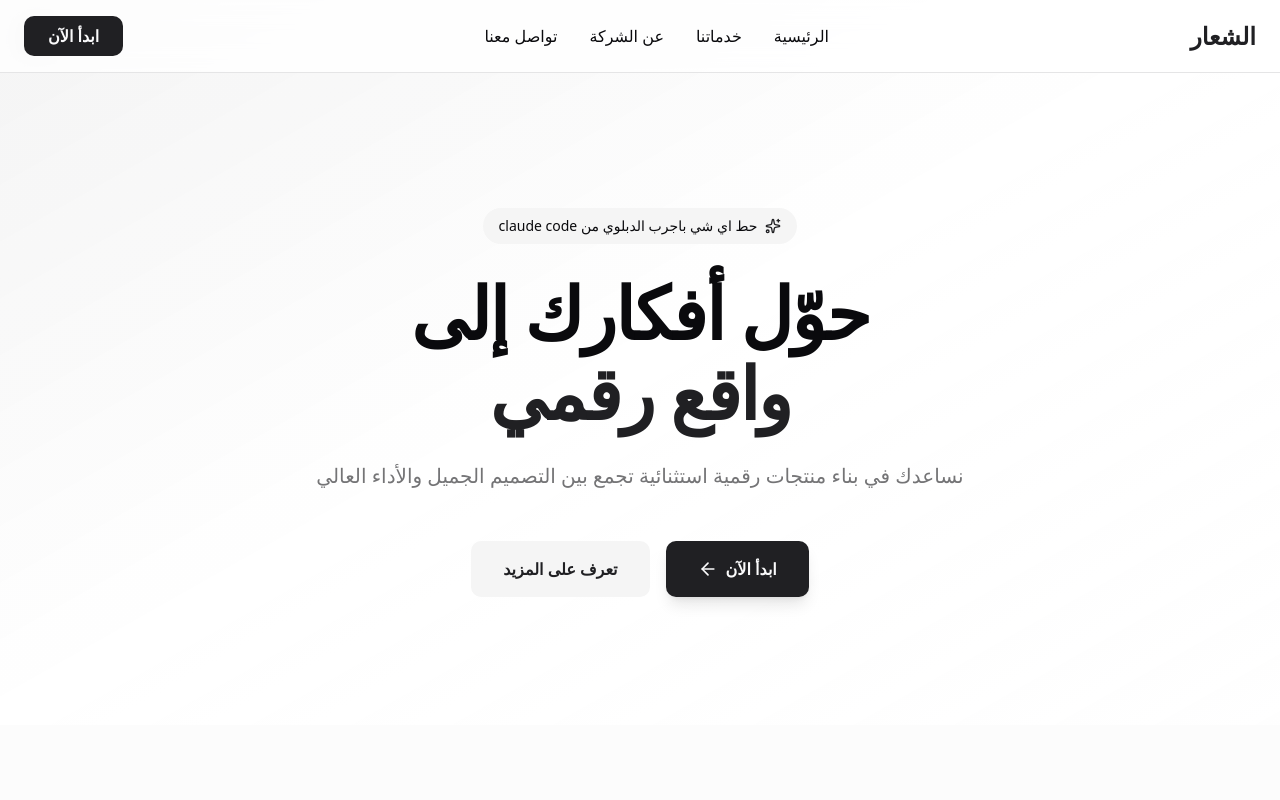
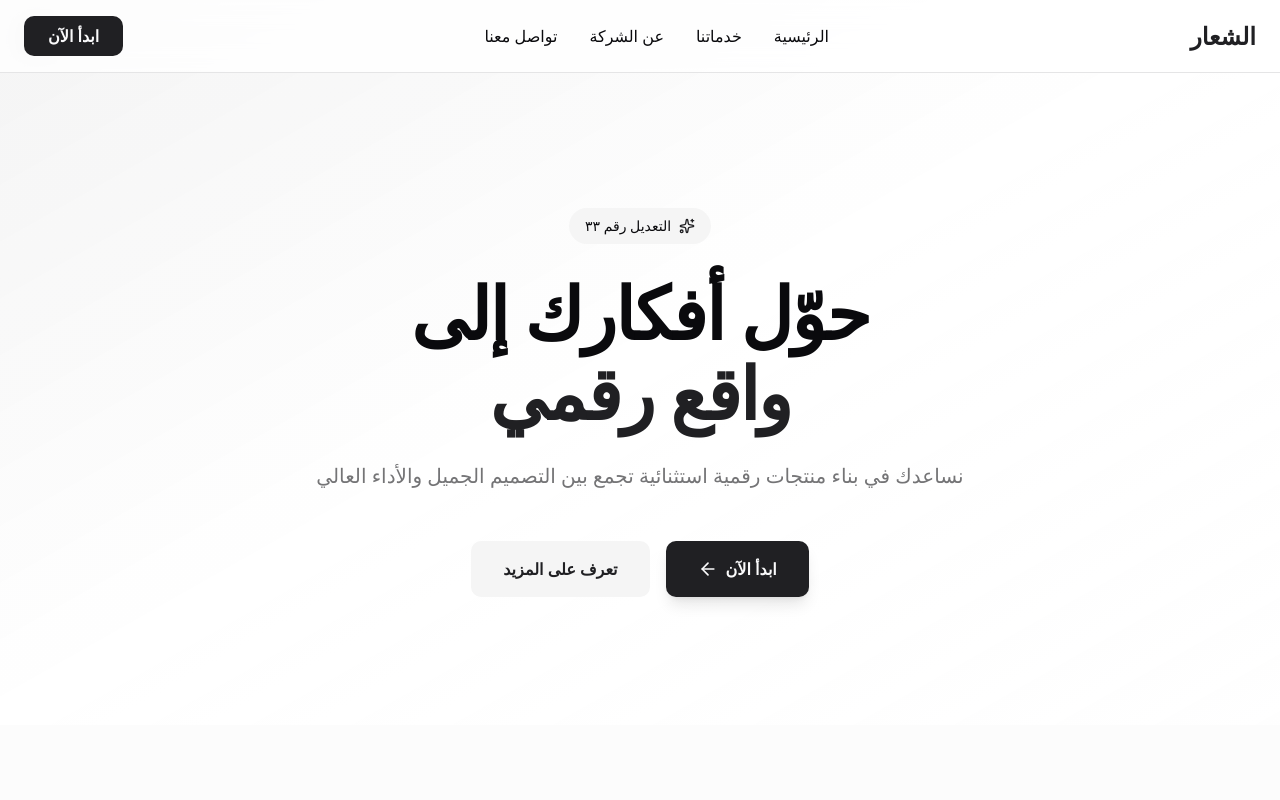
Before and after one commit to MrTurki2/nextjs-learn, a Next.js app: page / in a window 1280 px wide. Shown: the top 800 px of the page. Built offline with nearby package versions, Linux system fonts and the light colour scheme.

Commit message:
التعديل رقم ٣٣ - اختبار Deploy

```diff
--- a/app/page.tsx
+++ b/app/page.tsx
@@ -15,7 +15,7 @@ export default function Home() {
           <div className="max-w-4xl mx-auto text-center space-y-8">
             <div className="inline-flex items-center gap-2 px-4 py-2 bg-secondary rounded-full text-sm font-medium">
               <Sparkles className="w-4 h-4 text-primary" />
-              <span>حط اي شي باجرب الدبلوي من claude code</span>
+              <span>التعديل رقم ٣٣</span>
             </div>
 
             <h1 className="text-5xl md:text-7xl font-bold tracking-tight">
```
